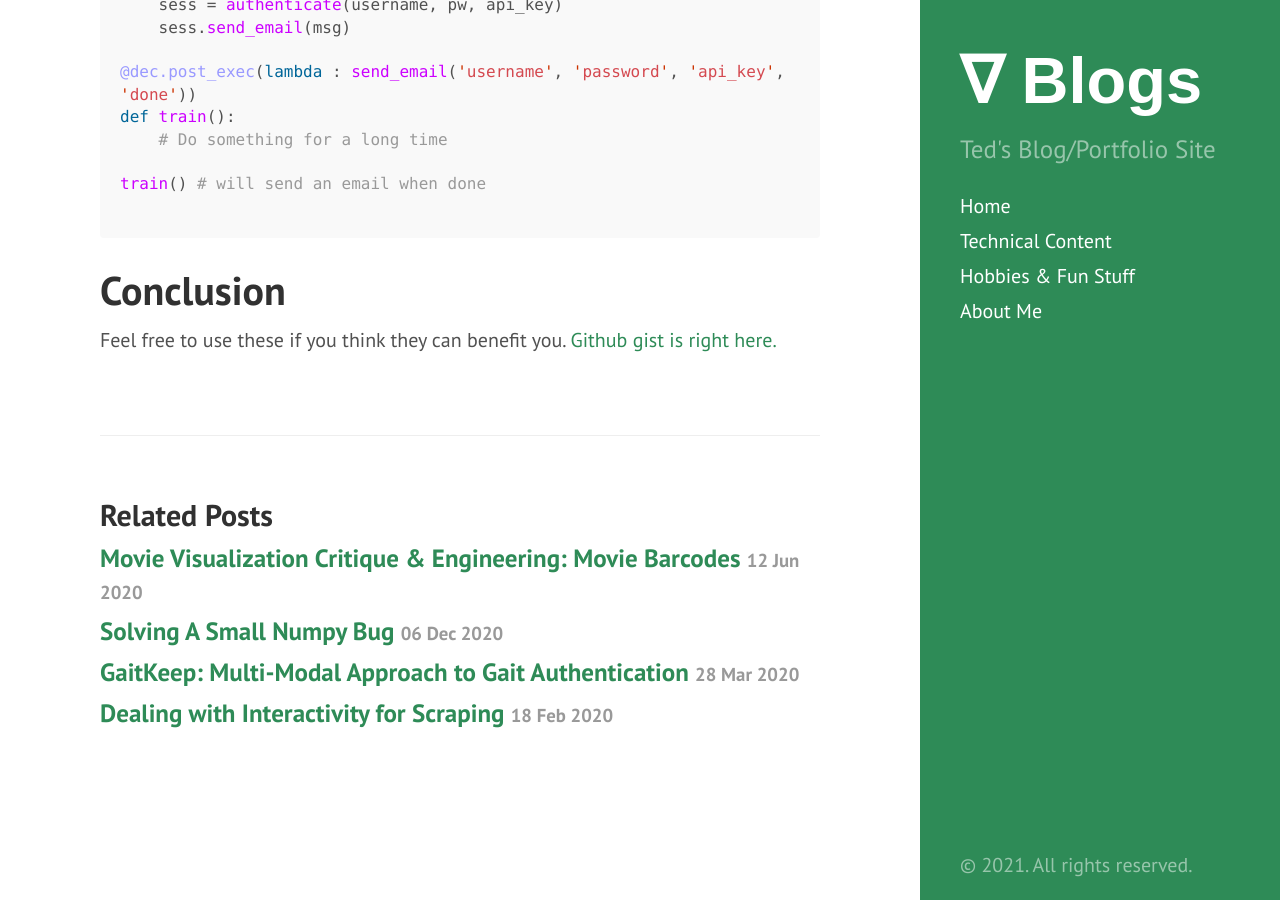
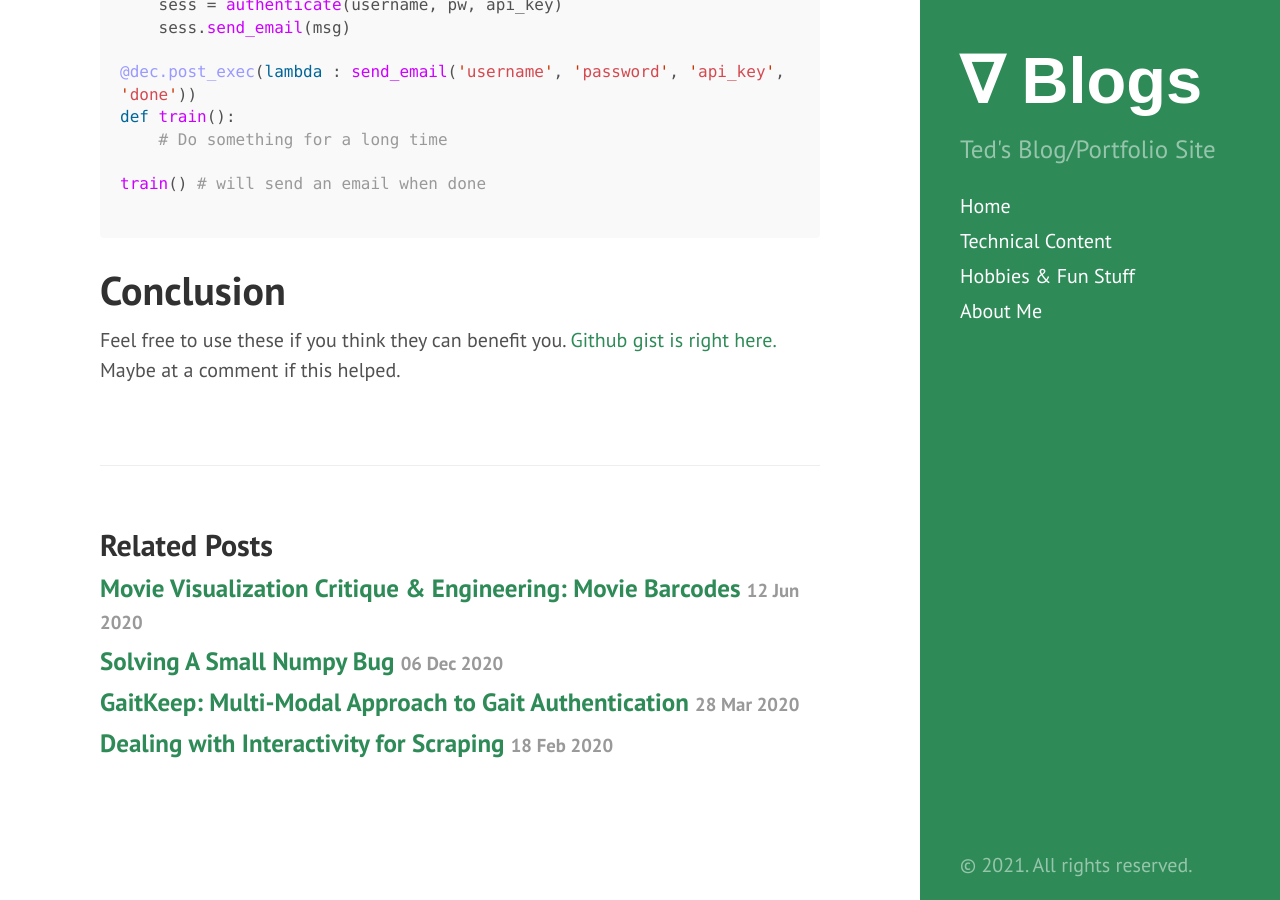
Before and after one commit to tedkim97/tedkim97.github.io, a Jekyll site: the page built from _posts/2021-01-10-python_decorators.md, in a window 1280 px wide and 900 px high, scrolled down 3940 px. Built offline with Jekyll 4.4.1, drawn with Linux system fonts in a browser that asks for light colours.

Commit message:
minor update to new blog post

````diff
--- a/_posts/2021-01-10-python_decorators.md
+++ b/_posts/2021-01-10-python_decorators.md
@@ -168,4 +168,4 @@ train() # will send an email when done
 
 ```
 # Conclusion
-Feel free to use these if you think they can benefit you. [Github gist is right here.](https://gist.github.com/tedkim97/32e4ce8d371d2d726ba26b1a556f4790)
+Feel free to use these if you think they can benefit you. [Github gist is right here.](https://gist.github.com/tedkim97/32e4ce8d371d2d726ba26b1a556f4790) Maybe at a comment if this helped.
````
